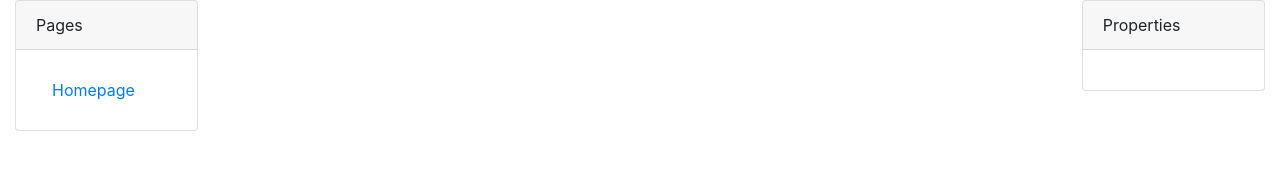
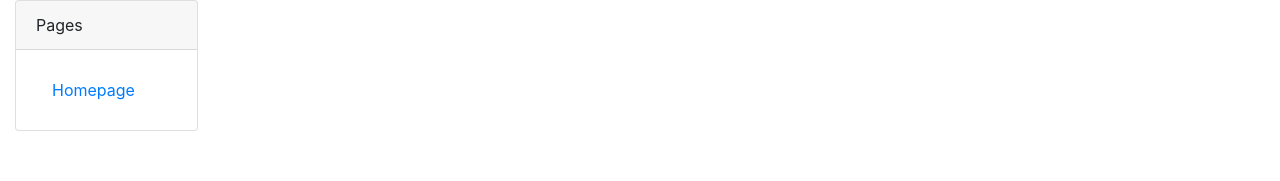
Before and after one commit to cephdon/static-page-constructor, an Angular app: page /page-constructor in a window 1280 px wide. Shown: the top 181 px of the page. Built offline with nearby package versions, Linux system fonts and the light colour scheme.

Commit message:
page edit component

```diff
--- a/src/app/core/page.ts
+++ b/src/app/core/page.ts
@@ -1,3 +1,4 @@
 export class Page {
 	name: string;
+	slug: string;
 }
--- a/src/app/core/pages-mock.ts
+++ b/src/app/core/pages-mock.ts
@@ -1,5 +1,6 @@
 export const PAGES = [
 	{
-		name: 'Homepage'
+		name: 'Homepage',
+		slug: 'homepage'
 	}
 ];
--- a/src/app/page-constructor/page-constructor.component.html
+++ b/src/app/page-constructor/page-constructor.component.html
@@ -7,21 +7,13 @@
 			<div class="card-body">
 				<ul class="nav flex-column">
 					<li class="nav-item" *ngFor="let page of pages">
-						<a class="nav-link" href="">{{ page.name }}</a>
+						<a class="nav-link" [routerLink]="['page-edit', page.slug]" routerLinkActive="active">{{ page.name }}</a>
 					</li>
 				</ul>
 			</div>
 		</div>
 	</div>
-	<div class="col-8">
-	</div>
-	<div class="col-2">
-		<div class="card">
-			<div class="card-header">
-				Properties
-			</div>
-			<div class="card-body">
-			</div>
-		</div>
+	<div class="col-10">
+		<router-outlet></router-outlet>
 	</div>
 </div>
--- a/src/app/page-constructor/page-constructor.module.ts
+++ b/src/app/page-constructor/page-constructor.module.ts
@@ -5,6 +5,7 @@ import { SharedModule } from './../shared/shared.module';
 
 import { PageConstructorRoutingModule } from './page-constructor-routing.module';
 import { PageConstructorComponent } from './page-constructor.component';
+import { PageEditComponent } from './page-edit/page-edit.component';
 
 @NgModule({
   imports: [
@@ -12,6 +13,6 @@ import { PageConstructorComponent } from './page-constructor.component';
     SharedModule,
     PageConstructorRoutingModule
   ],
-  declarations: [PageConstructorComponent]
+  declarations: [PageConstructorComponent, PageEditComponent]
 })
 export class PageConstructorModule { }
--- /dev/null
+++ b/src/app/page-constructor/page-edit/page-edit.component.html
@@ -0,0 +1,3 @@
+<p>
+  page-edit works!
+</p>
--- /dev/null
+++ b/src/app/page-constructor/page-edit/page-edit.component.ts
@@ -0,0 +1,15 @@
+import { Component, OnInit } from '@angular/core';
+
+@Component({
+  selector: 'app-page-edit',
+  templateUrl: './page-edit.component.html',
+  styleUrls: ['./page-edit.component.css']
+})
+export class PageEditComponent implements OnInit {
+
+  constructor() { }
+
+  ngOnInit() {
+  }
+
+}
```
Also changed, not shown: src/app/page-constructor/page-constructor-routing.module.ts (+8 -1 lines), src/app/page-constructor/page-edit/page-edit.component.css (added).
